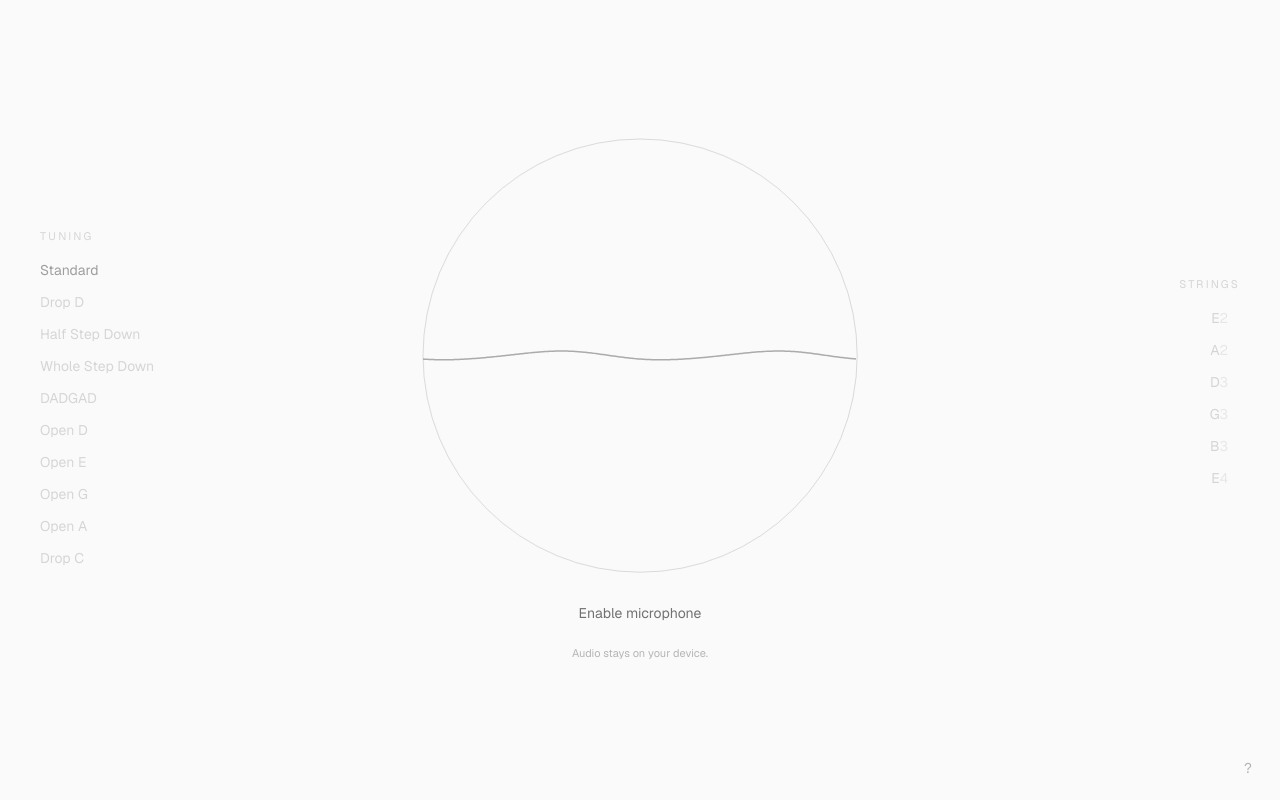
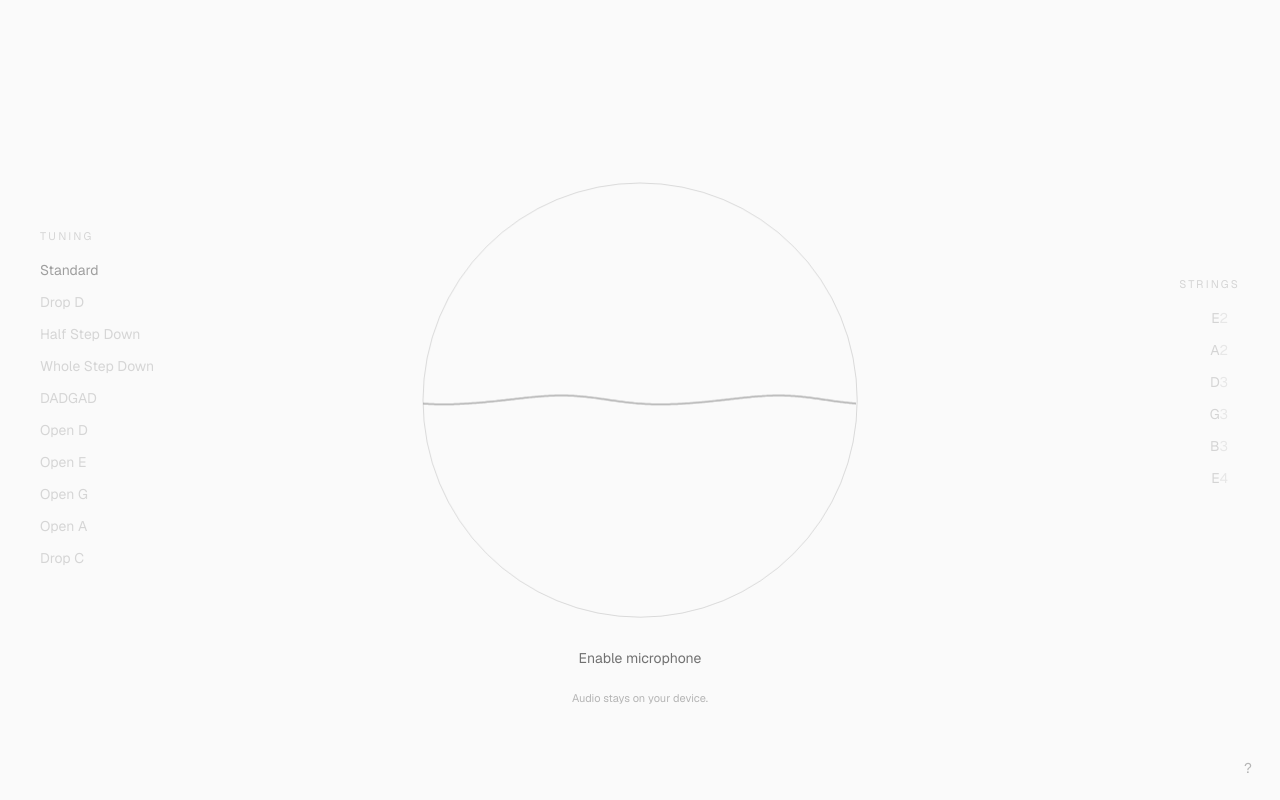
Before and after one commit to petermonky/justatuner, a Next.js app: page / in a window 1280 px wide. Built offline with nearby package versions, Linux system fonts and the light colour scheme.

Commit message:
fix(ui): keep visualizer circle vertically centered on desktop

```diff
--- a/src/app/page.tsx
+++ b/src/app/page.tsx
@@ -44,7 +44,7 @@ export default function Home() {
         <TuningSelector selectedId={tuning.id} onSelect={setTuning} disabled={!running} />
       </div>
 
-      <div className="flex items-center justify-center">
+      <div className="flex items-center justify-center lg:h-full">
         <Tuner tuner={tuner} />
       </div>
 
--- a/src/components/tuner/Tuner.tsx
+++ b/src/components/tuner/Tuner.tsx
@@ -24,11 +24,14 @@ export function Tuner({ tuner }: Props) {
       : ""
 
   return (
-    <div className="flex flex-col items-center gap-6">
-      <div className="relative aspect-square w-[clamp(240px,70vw,340px)] lg:w-[clamp(280px,34vw,520px)]">
+    // On desktop the circle sits in the center row of a 1fr/auto/1fr grid so it
+    // is exactly vertically centered; the readout hangs in the row below it.
+    <div className="flex flex-col items-center gap-6 lg:grid lg:h-full lg:grid-rows-[minmax(0,1fr)_auto_minmax(0,1fr)] lg:justify-items-center lg:gap-0">
+      <div className="relative aspect-square w-[clamp(240px,70vw,340px)] lg:row-start-2 lg:w-[clamp(280px,34vw,520px)]">
         <TunerVisualizer live={tuner.live} running={running} />
       </div>
 
+      <div className="lg:row-start-3 lg:self-start lg:pt-6">
         {running ? (
           <DetectedNote
             note={tuner.detectedNote}
@@ -39,6 +42,7 @@ export function Tuner({ tuner }: Props) {
         ) : (
           <MicrophonePermission micError={tuner.micError} onStart={tuner.start} />
         )}
+      </div>
 
       <div aria-live="polite" className="sr-only">
         {srStatus}
```
Lines whose indentation alone changed are shown as unchanged.
